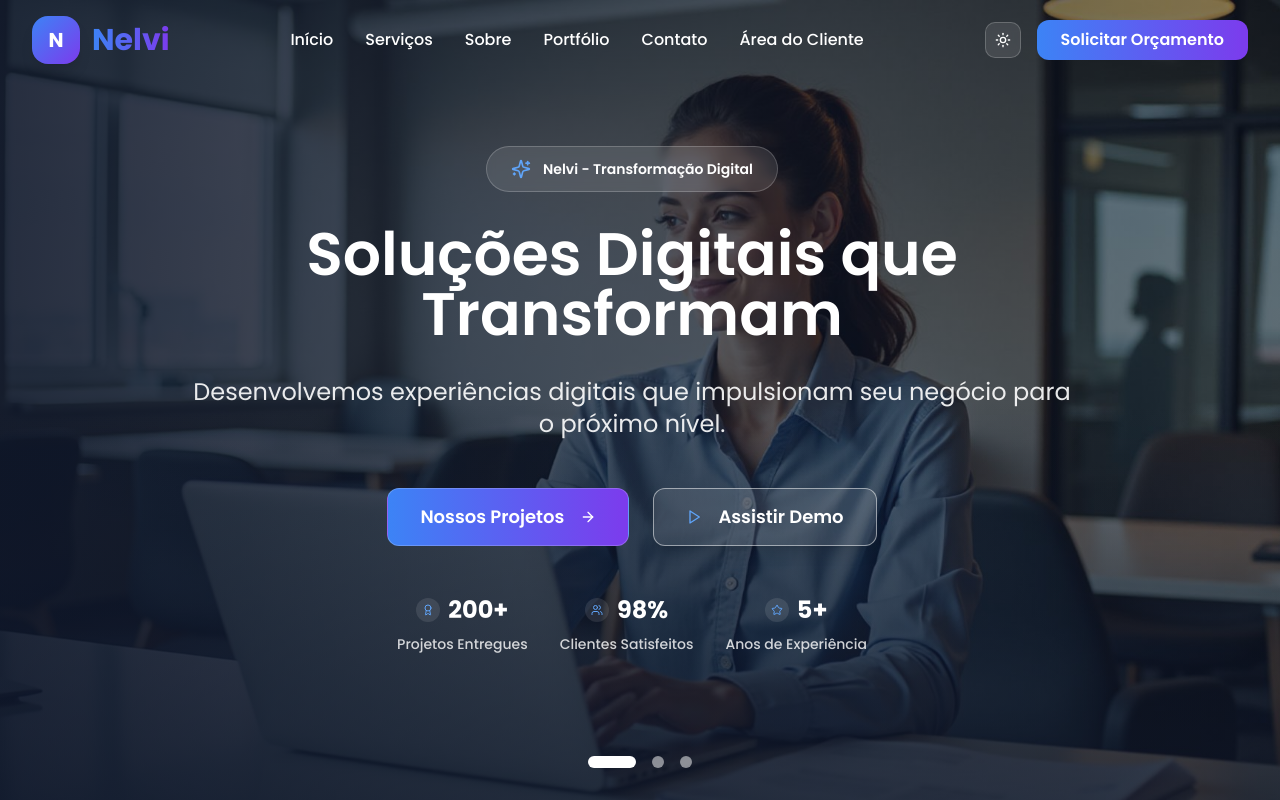
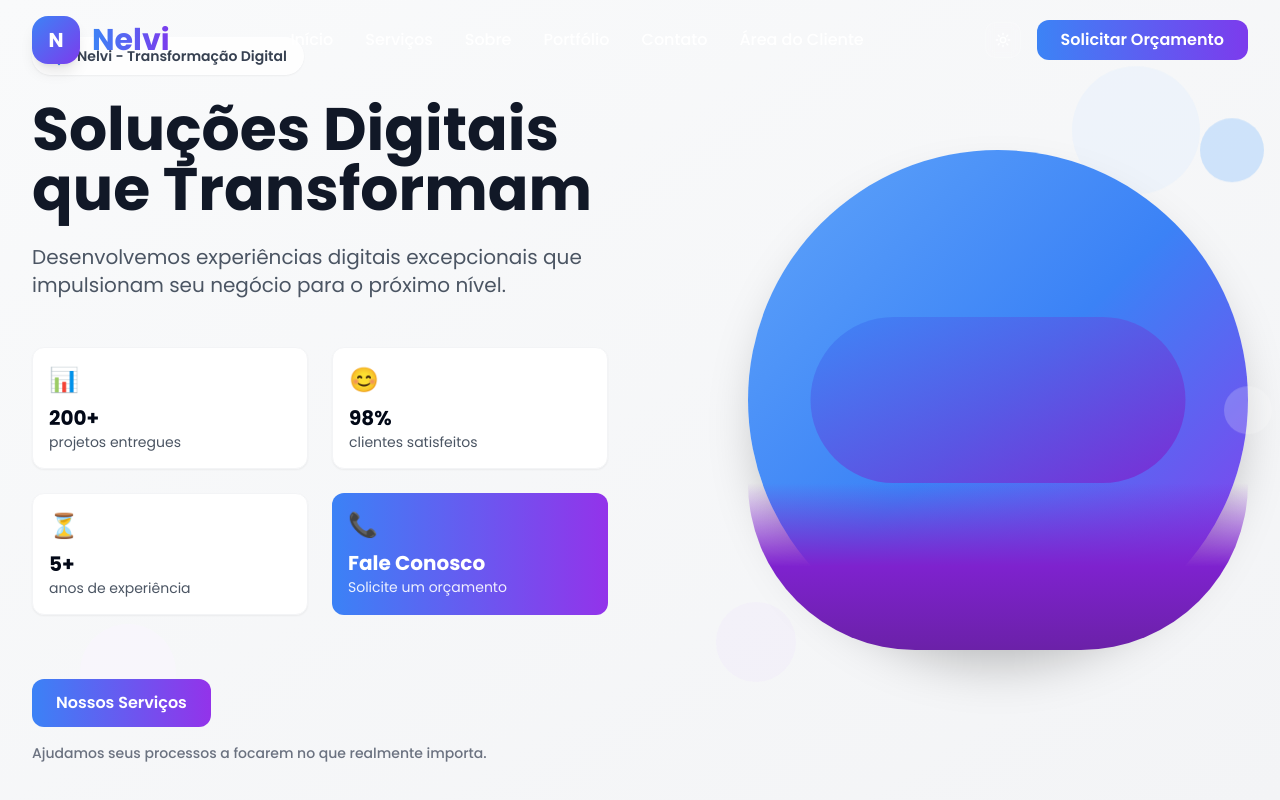
Before and after one commit to httpsemilly/nelvi-web-spark-32, a React (Vite) app: page / in a window 1280 px wide. Shown: the top 800 px of the page. Built offline with nearby package versions, Linux system fonts and the light colour scheme.

Commit message:
refactor: Change Hero layout

```diff
--- a/src/components/Hero.tsx
+++ b/src/components/Hero.tsx
@@ -1,201 +1,140 @@
-import React, { useState, useEffect } from 'react';
-import { ArrowRight, ChevronDown, Play, Star, Users, Award, Sparkles, ChevronLeft, ChevronRight } from 'lucide-react';
-import { Button } from '@/components/ui/button';
-import { Carousel, CarouselContent, CarouselItem } from '@/components/ui/carousel';
-import Autoplay from 'embla-carousel-autoplay';
-
-import personHero1 from '@/assets/person-hero-1.jpg';
-import personHero2 from '@/assets/person-hero-2.jpg';
-import personHero3 from '@/assets/person-hero-3.jpg';
+import React from 'react';
+import { Sparkles } from 'lucide-react';
 
 const Hero = () => {
-  const [api, setApi] = useState<any>();
-  const [current, setCurrent] = useState(0);
-
-  const slides = [
+  const stats = [
     {
-      id: 1,
-      background: personHero1,
-      title: "Soluções Digitais que Transformam",
-      subtitle: "Desenvolvemos experiências digitais que impulsionam seu negócio para o próximo nível.",
-      buttonText: "Nossos Projetos",
-      buttonAction: () => {
-        const portfolioSection = document.getElementById('portfolio');
-        if (portfolioSection) {
-          portfolioSection.scrollIntoView({ behavior: 'smooth' });
-        }
-      }
+      icon: "📊",
+      title: "200+",
+      description: "projetos entregues"
     },
     {
-      id: 2,
-      background: personHero2,
-      title: "Design Moderno & Inovador",
-      subtitle: "Criamos interfaces elegantes e funcionais com as tecnologias mais avançadas do mercado.",
-      buttonText: "Fale Conosco",
-      buttonAction: () => {
+      icon: "😊",
+      title: "98%",
+      description: "clientes satisfeitos"
+    },
+    {
+      icon: "⏳",
+      title: "5+",
+      description: "anos de experiência"
+    },
+    {
+      icon: "📞",
+      title: "Fale Conosco",
+      description: "Solicite um orçamento",
+      isButton: true,
+      action: () => {
         const contactSection = document.getElementById('contact');
         if (contactSection) {
           contactSection.scrollIntoView({ behavior: 'smooth' });
         }
       }
-    },
-    {
-      id: 3,
-      background: personHero3,
-      title: "Resultados Extraordinários",
-      subtitle: "Sua presença digital de alto impacto começa aqui. Transforme visitantes em clientes.",
-      buttonText: "Nossos Serviços",
-      buttonAction: () => {
-        const servicesSection = document.getElementById('services');
-        if (servicesSection) {
-          servicesSection.scrollIntoView({ behavior: 'smooth' });
-        }
-      }
     }
   ];
 
-  const stats = [
-    { icon: Award, number: "200+", label: "Projetos Entregues" },
-    { icon: Users, number: "98%", label: "Clientes Satisfeitos" },
-    { icon: Star, number: "5+", label: "Anos de Experiência" }
-  ];
+  return (
+    <section id="hero" className="relative min-h-screen bg-gradient-to-br from-gray-50 to-gray-100 overflow-hidden">
 
-  useEffect(() => {
-    if (!api) return;
-    api.on("select", () => {
-      setCurrent(api.selectedScrollSnap());
-    });
-  }, [api]);
+      {/* Main Content */}
+      <div className="relative z-10 min-h-screen flex items-center">
+        <div className="container mx-auto px-4 sm:px-6 lg:px-8">
+          <div className="grid lg:grid-cols-2 gap-8 lg:gap-16 items-center">
 
-  const scrollToNext = () => {
-    const servicesSection = document.getElementById('services');
-    if (servicesSection) {
-      servicesSection.scrollIntoView({ behavior: 'smooth' });
-    }
-  };
-
-  const goToPrevious = () => {
-    api?.scrollPrev();
-  };
-
-  const goToNext = () => {
-    api?.scrollNext();
-  };
-
-  return (
-    <section id="hero" className="relative min-h-screen overflow-hidden bg-background">
-      <Carousel
-        className="w-full h-screen"
-        setApi={setApi}
-        plugins={[
-          Autoplay({
-            delay: 8000,
-            stopOnInteraction: false,
-            stopOnFocusIn: false
-          })
-        ]}
-        opts={{
-          loop: true,
-          align: "start"
-        }}
-      >
-        <CarouselContent className="h-screen">
-          {slides.map((slide, index) => (
-            <CarouselItem key={slide.id} className="h-screen p-0">
-              <div className="relative lg:h-full sm:h-[95%] w-full">
-                {/* Background Image */}
-                <div
-                  className="absolute inset-0 bg-cover bg-center bg-no-repeat"
-                  style={{ backgroundImage: `url(${slide.background})` }}
-                />
-
-                {/* Enhanced Overlay */}
-                <div className="absolute inset-0">
-                  <div className="absolute inset-0 bg-gradient-to-r from-slate-900/90 via-slate-900/70 to-slate-900/50" />
-                  <div className="absolute inset-0 bg-gradient-to-t from-slate-900/60 via-transparent to-transparent" />
+            {/* Left Side - Content */}
+            <div className="space-y-8 lg:space-y-12">
+              <div className="space-y-6">
+                <div className="inline-flex items-center px-4 py-2 bg-white/80 backdrop-blur-sm rounded-full border border-white/20 shadow-sm">
+                  <Sparkles className="w-5 h-5 text-blue-500 mr-2" />
+                  <span className="text-sm font-semibold text-gray-700">
+                    Nelvi - Transformação Digital
+                  </span>
                 </div>
 
-                {/* Content - Centered */}
-                <div className="relative z-10 flex items-center justify-center h-full">
-                  <div className="container mx-auto px-5 sm:px-6 lg:px-12">
-                    <div className="max-w-4xl mx-auto text-center">
-                      <div className="inline-flex items-center px-4 sm:px-6 py-2 sm:py-3 bg-white/10 backdrop-blur-sm rounded-full border border-white/20 mb-6 sm:mb-8 fade-in">
-                        <Sparkles className="w-4 h-4 sm:w-5 sm:h-5 text-blue-400 mr-2 sm:mr-3" />
-                        <span className="text-xs sm:text-sm font-semibold text-white">
-                          Nelvi - Transformação Digital
-                        </span>
-                      </div>
+                <h1 className="text-3xl sm:text-4xl lg:text-5xl xl:text-6xl font-bold text-gray-900 leading-tight">
+                  Soluções Digitais que Transformam
+                </h1>
 
-                      <h1 className="text-3xl sm:text-4xl md:text-5xl lg:text-5xl xl:text-6xl font-semibold text-white mb-6 sm:mb-8 leading-none slide-in-left">
-                        {slide.title}
-                      </h1>
+                <p className="text-lg sm:text-xl text-gray-600 leading-relaxed max-w-xl">
+                  Desenvolvemos experiências digitais excepcionais que impulsionam seu negócio para o próximo nível.
+                </p>
+              </div>
 
-                      <p className="text-lg sm:text-xl lg:text-2xl text-white/90 mb-8 sm:mb-12 leading-relaxed slide-in-left animate-delay-200">
-                        {slide.subtitle}
+              {/* Stats Grid */}
+              <div className="grid grid-cols-2 gap-4 sm:gap-6">
+                {stats.map((stat, index) => (
+                  <div
+                    key={index}
+                    className={`p-4 rounded-xl ${stat.isButton
+                      ? 'bg-gradient-to-r from-blue-500 to-purple-600 text-white cursor-pointer hover:from-blue-600 hover:to-purple-700 transition-all'
+                      : 'bg-white shadow-sm border border-gray-100'}`}
+                    onClick={stat.isButton ? stat.action : undefined}
+                  >
+                    <div className="flex flex-col items-start">
+                      <span className="text-2xl mb-2">{stat.icon}</span>
+                      <h3 className="font-bold text-lg sm:text-xl">{stat.title}</h3>
+                      <p className={`text-sm ${stat.isButton ? 'text-white/90' : 'text-gray-600'}`}>
+                        {stat.description}
                       </p>
-
-                      <div className="flex flex-col sm:flex-row gap-4 sm:gap-6 mb-8 sm:mb-12 slide-in-left animate-delay-400 justify-center">
-                        <Button
-                          onClick={slide.buttonAction}
-                          className="bg-gradient-to-r from-brand-blue to-brand-purple hover:opacity-90 text-white px-6 sm:px-8 !py-7 sm:py-4 text-base sm:text-lg font-semibold rounded-xl transition-all duration-300 hover:scale-105 hover:shadow-xl border border-white/20 hover:border-white/30"
-                        >
-                          {slide.buttonText}
-                          <ArrowRight className="ml-2 h-5 w-5 sm:h-6 sm:w-6" />
-                        </Button>
-
-                        <Button
-                          variant="outline"
-                          className="bg-white/10 backdrop-blur-md border border-white/50 text-white hover:bg-white/20 hover:text-white hover:border-white/30 px-6 sm:px-8 !py-7 sm:py-4 text-base sm:text-lg font-semibold rounded-xl transition-all duration-300 hover:scale-105 shadow-lg"
-                        >
-                          <Play className="mr-2 h-5 w-5 sm:h-6 sm:w-6 text-blue-400" />
-                          Assistir Demo
-                        </Button>
-                      </div>
-
-                      {/* Stats - Centered */}
-                      <div className="flex justify-center gap-4 sm:gap-8 slide-up animate-delay-600">
-                        {stats.map((stat, idx) => {
-                          const IconComponent = stat.icon;
-                          return (
-                            <div key={idx} className="text-center group">
-                              <div className="flex items-center justify-center mb-1 sm:mb-2">
-                                <div className="w-4 h-4 sm:w-6 sm:h-6 bg-white/10 backdrop-blur-sm rounded-lg flex items-center justify-center mr-1 sm:mr-2 group-hover:bg-white/20 transition-colors duration-300">
-                                  <IconComponent className="h-2 w-2 sm:h-3 sm:w-3 text-blue-400" />
-                                </div>
-                                <div className="text-lg sm:text-xl lg:text-2xl font-bold text-white">
-                                  {stat.number}
-                                </div>
-                              </div>
-                              <div className="text-xs sm:text-sm text-white/80 font-medium">
-                                {stat.label}
-                              </div>
-                            </div>
-                          );
-                        })}
-                      </div>
                     </div>
                   </div>
+                ))}
+              </div>
+
+              {/* CTA Section */}
+              <div className="space-y-4 pt-4">
+                <button
+                  className="bg-gradient-to-r from-blue-500 to-purple-600 text-white px-6 py-3 rounded-lg hover:from-blue-600 hover:to-purple-700 transition-all duration-300 hover:shadow-lg font-semibold"
+                  onClick={() => {
+                    const servicesSection = document.getElementById('services');
+                    if (servicesSection) {
+                      servicesSection.scrollIntoView({ behavior: 'smooth' });
+                    }
+                  }}
+                >
+                  Nossos Serviços
+                </button>
+                <p className="text-sm text-gray-500 font-medium">
+                  Ajudamos seus processos a focarem no que realmente importa.
+                </p>
+              </div>
+            </div>
+
+            {/* Right Side - Circular Design */}
+            <div className="relative flex justify-center lg:justify-end order-first lg:order-last">
+              <div className="relative w-64 h-64 sm:w-80 sm:h-80 lg:w-[500px] lg:h-[500px]">
+                {/* Main Circle with Gradient */}
+                <div className="absolute inset-0 rounded-full bg-gradient-to-br from-blue-400 via-blue-500 to-purple-600 shadow-2xl">
+                  {/* Inner circle creating the oval effect */}
+                  <div className="absolute top-1/3 left-1/2 transform -translate-x-1/2 w-3/4 h-1/3 bg-gradient-to-br from-blue-500 to-purple-700 rounded-full opacity-80"></div>
+
+                  {/* Bottom darker section */}
+                  <div className="absolute bottom-0 left-0 right-0 h-1/3 bg-gradient-to-t from-purple-800 via-purple-700 to-transparent rounded-b-full"></div>
                 </div>
+
+                {/* Floating elements */}
+                <div className="absolute -top-4 -right-4 w-16 h-16 bg-blue-300/40 rounded-full animate-bounce"></div>
+                <div className="absolute -bottom-8 -left-8 w-20 h-20 bg-purple-200/30 rounded-full animate-pulse"></div>
+                <div className="absolute top-1/2 -right-6 w-12 h-12 bg-white/20 rounded-full animate-float"></div>
               </div>
-            </CarouselItem>
-          ))}
-        </CarouselContent>
+            </div>
+          </div>
+        </div>
+      </div>
 
-        {/* Enhanced Navigation Dots */}
-        <div className="absolute lg:bottom-8 sm:bottom-40 left-1/2 transform -translate-x-1/2 flex space-x-3 sm:space-x-4 z-20">
-          {slides.map((_, index) => (
-            <button
-              key={index}
-              className={`h-2 sm:h-3 rounded-full transition-all duration-300 ${
-                index === current
-                  ? 'bg-white w-8 sm:w-12'
-                  : 'bg-white/50 w-2 sm:w-3 hover:bg-white/70'
-              }`}
-              onClick={() => api?.scrollTo(index)}
-            />
-          ))}
-        </div>
-      </Carousel>
+      {/* Background decorative elements */}
+      <div className="absolute top-20 right-20 w-32 h-32 bg-blue-100 rounded-full opacity-30 animate-float"></div>
+      <div className="absolute bottom-20 left-20 w-24 h-24 bg-purple-50 rounded-full opacity-40 animate-pulse"></div>
+
+      <style jsx>{`
+        @keyframes float {
+          0%, 100% { transform: translateY(0px); }
+          50% { transform: translateY(-20px); }
+        }
+
+        .animate-float {
+          animation: float 3s ease-in-out infinite;
+        }
+      `}</style>
     </section>
   );
 };
```
